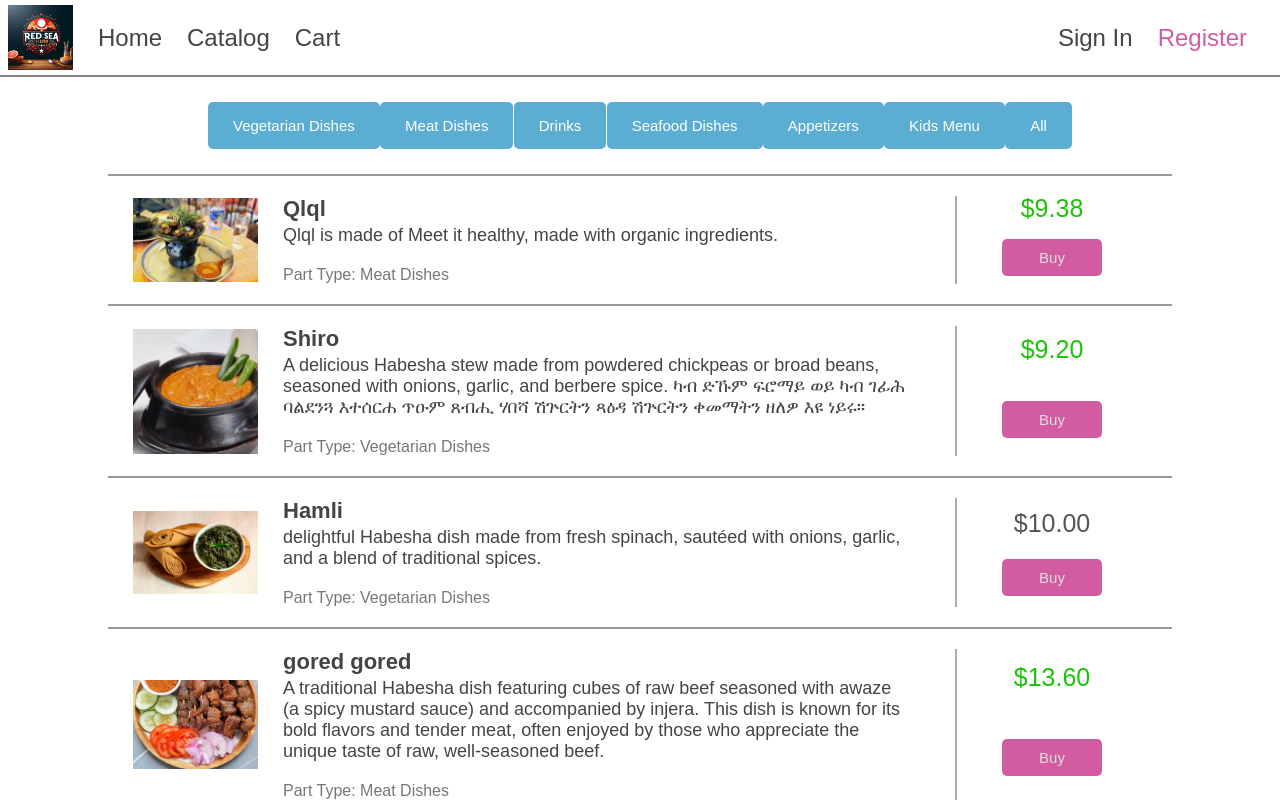
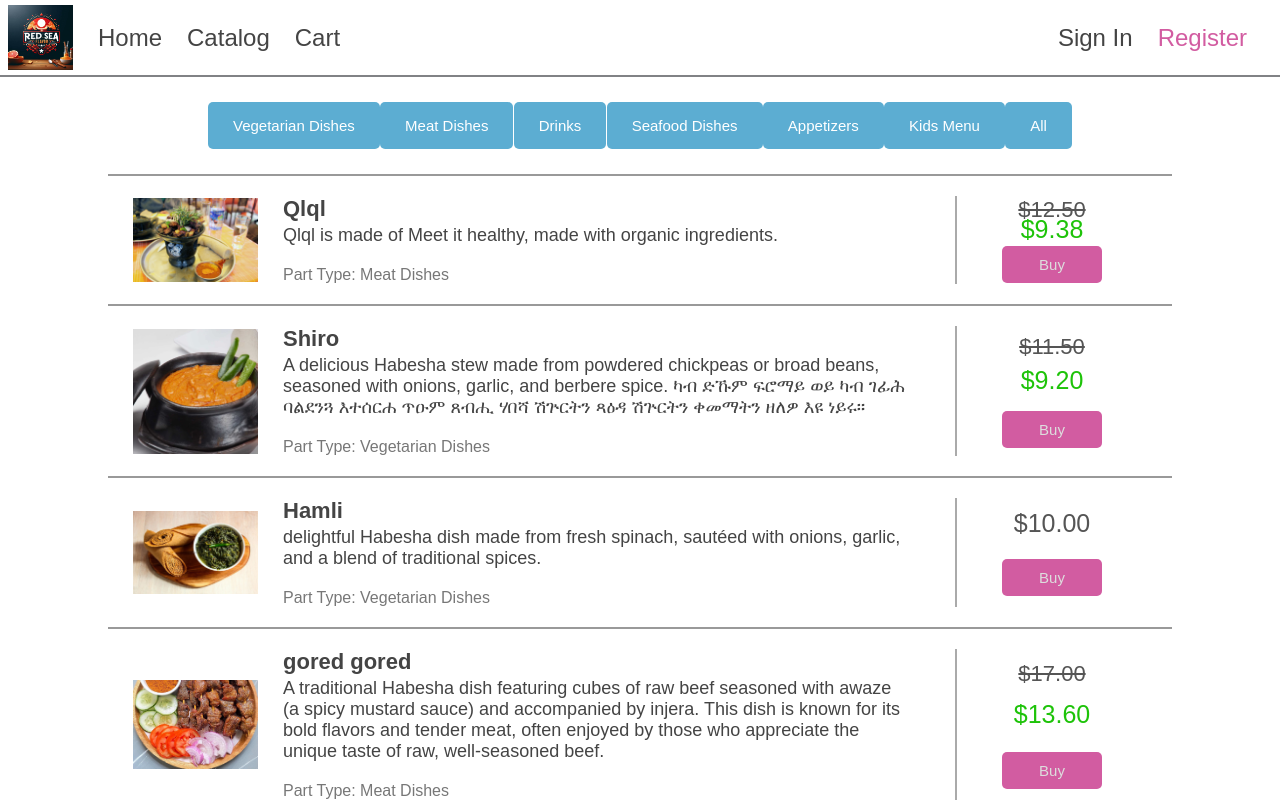
Before and after one commit to FilmonGhirmatzion/Red-Sea-Flavors, an Angular app: page / in a window 1280 px wide. Shown: the top 802 px of the page. Built offline with nearby package versions, Linux system fonts and the light colour scheme.

Commit message:
strike discounted price

```diff
--- a/src/app/catalog/catalog.component.css
+++ b/src/app/catalog/catalog.component.css
@@ -1,3 +1,8 @@
+.strikethrough{
+  text-decoration: line-through;
+  font-size: 22px;
+}
+
 .container {
   display: flex;
   flex-direction: column;
--- a/src/app/catalog/catalog.component.html
+++ b/src/app/catalog/catalog.component.html
@@ -21,7 +21,8 @@
           </div>
         </div>
         <div class="price">
-          <div *ngIf="product.discount === 0">{{product.price | currency: 'USD'}}</div>
+          <div [class.strikethrough]= " product.discount > 0">
+            {{product.price | currency: 'USD'}}</div>
           <div *ngIf="product.discount > 0" class ="discount">
             {{ (product.price * (1 - product.discount)) | currency: 'USD'}}
           </div>
@@ -31,3 +32,29 @@
     </li>
   </ul>
 </div>
+
+
+
+<!-- <ul class="products">
+  <li class="product-item" *ngFor="let product of getFilteredProducts()">
+    <div class="product">
+      <div class="product-details">
+        <img [src]="getImageUrl(product)" [alt]="product.name" />
+        <div class="product-info">
+          <div class="name">{{ product.name}}</div>
+          <div class="description">{{product.description}}</div>
+          <div class="category">Part Type: {{product.category}}</div>
+        </div>
+      </div>
+      <div class="price">
+        <div [class.strikethrough]= " product.discount > 0">
+          {{product.price | currency: 'USD'}}</div>
+        <div *ngIf="product.discount > 0" class ="discount">
+          {{ (product.price * (1 - product.discount)) | currency: 'USD'}}
+        </div>
+        <button class="cta">Buy</button>
+      </div>
+    </div>
+  </li>
+</ul>
+</div> -->
--- a/src/styles.css
+++ b/src/styles.css
@@ -1,3 +1,7 @@
+.red{
+  color: rgb(75, 14, 14);
+}
+
 body {
   background-color: #fff;
   font-family: Arial, Helvetica, sans-serif;
```
